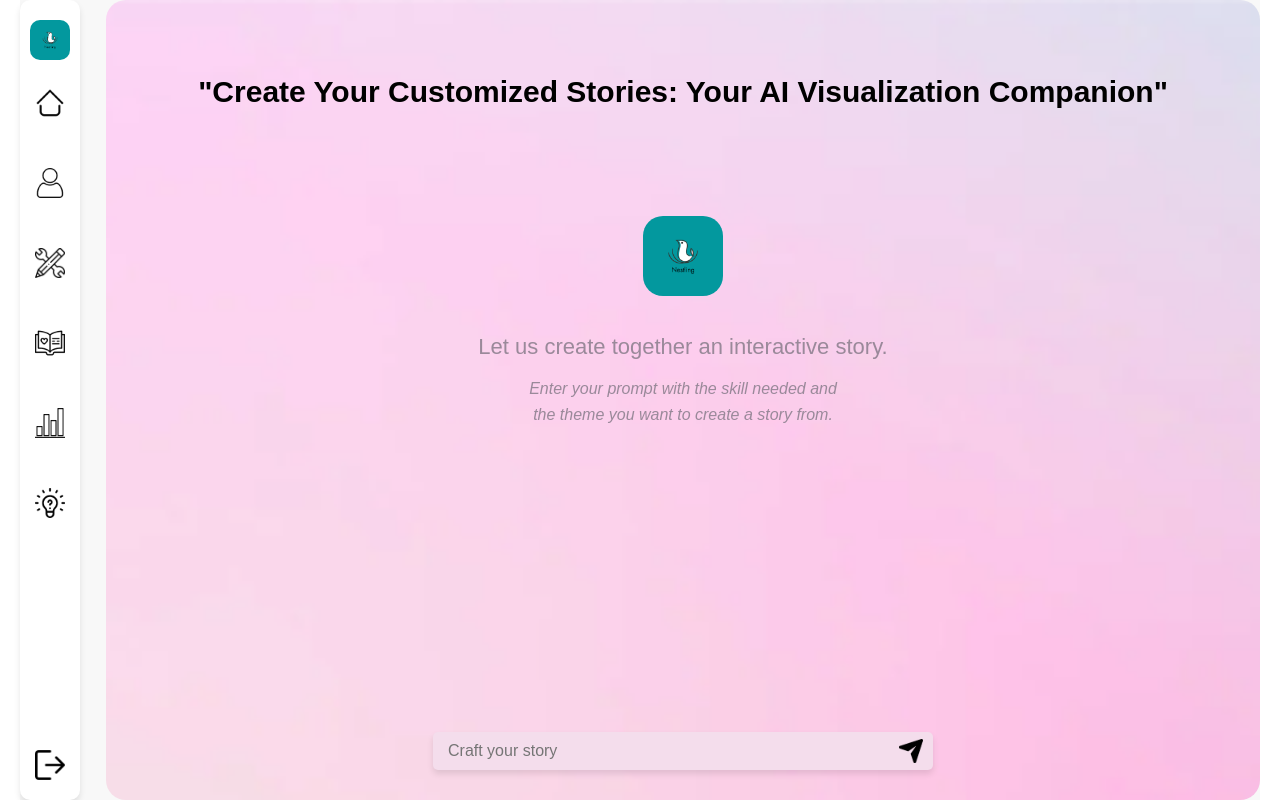
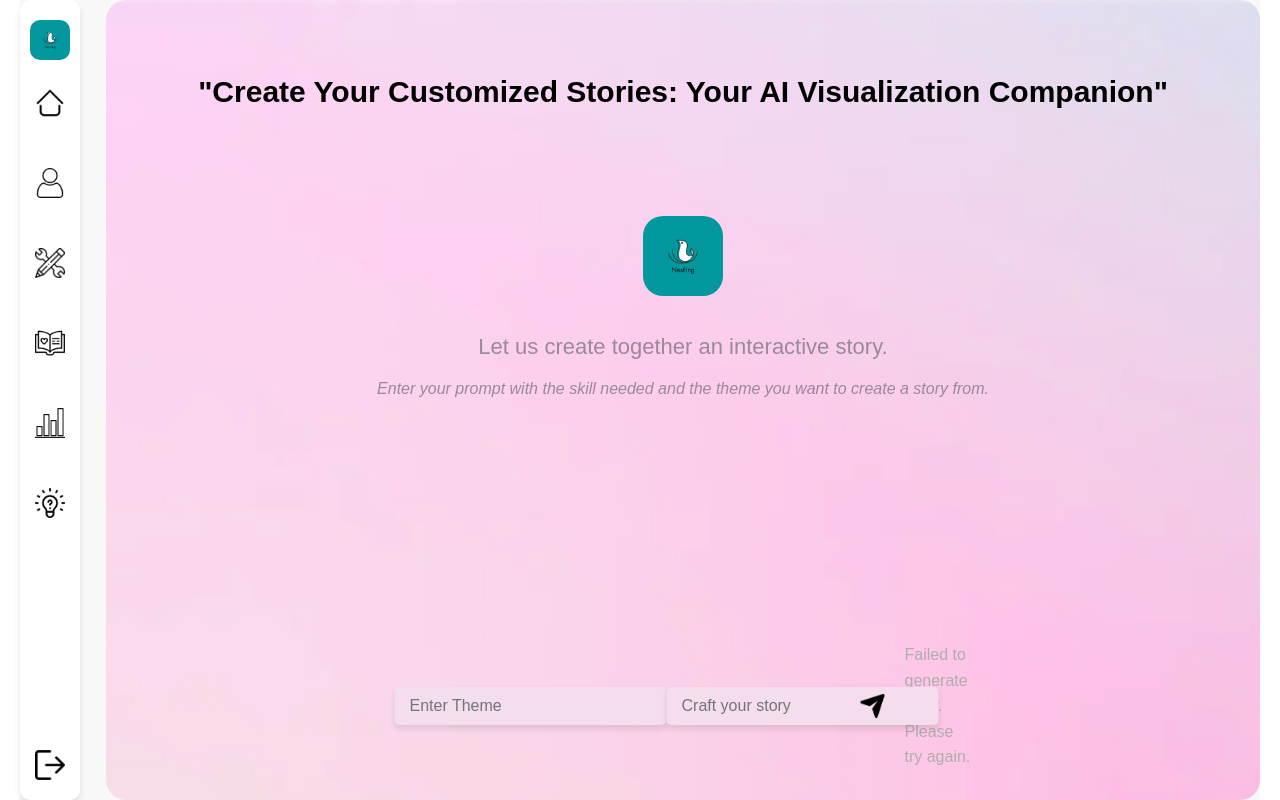
Before and after one commit to Yasmina-Maddah/nestling-frontend, a React (Create React App) app: page /AIPage in a window 1280 px wide. Both pictures are taken after a click on the button 911 px from the left and 751 px from the top of the page. Built offline with nearby package versions, Linux system fonts and the light colour scheme; no server answers.

Commit message:
Edited the AI page

```diff
--- a/src/pages/AIStoryVisualizedPage/AIStoryVisualizedPage.jsx
+++ b/src/pages/AIStoryVisualizedPage/AIStoryVisualizedPage.jsx
@@ -1,38 +1,66 @@
-import React from 'react';
-import Sidebar from '../../components/Sidebar/Sidebar';
-import './AIStoryVisualizedPage.css';
-import Logo from '../../assets/logo/1.png';
-import SubmitIcon from '../../assets/icons/Submit.png';
+import React, { useState } from "react";
+import Sidebar from "../../components/Sidebar/Sidebar";
+import API from "../../api"; // Your API client
+import "./AIStoryVisualizedPage.css";
+import Logo from "../../assets/logo/1.png";
+import SubmitIcon from "../../assets/icons/Submit.png";
 
-const AIStoryVisualizedPage = () => {
+const AIStoryVisualizedPage = ({ childId }) => {
+  const [theme, setTheme] = useState("");
+  const [prompt, setPrompt] = useState("");
+  const [error, setError] = useState("");
+
+  const handleGenerateStory = async () => {
+    try {
+      const response = await API.post(`/child/${childId}/ai-visualization`, {
+        skill_id: 1, // Example skill ID (You can dynamically fetch based on context)
+        theme,
+        prompt,
+      });
+      console.log("Generated Visualization:", response.data);
+      alert("Story generated successfully!");
+    } catch (err) {
+      console.error("Failed to generate story:", err);
+      setError("Failed to generate story. Please try again.");
+    }
+  };
+
   return (
     <div className="ai-story-page">
       <Sidebar />
-
       <main className="main-content">
         <div className="background-section">
           <h1 className="title">"Create Your Customized Stories: Your AI Visualization Companion"</h1>
           <div className="center-content">
             <img src={Logo} alt="Logo" className="center-logo" />
-            <p className="subtitle1">
-              Let us create together an interactive story.
-            </p>
+            <p className="subtitle1">Let us create together an interactive story.</p>
             <p className="subtitle2">
-               Enter your prompt with the skill needed and
-            </p>
-            <p className='subtitle2'>
-               the theme you want to create a story from.
+              Enter your prompt with the skill needed and the theme you want to create a story from.
             </p>
           </div>
         </div>
 
         <div className="input-bar">
           <div className="input-container">
-            <input type="text" className="story-input" placeholder="Craft your story" />
-            <button className="icon-button">
-             <img src={SubmitIcon} alt="Submit" className="icon" />
+            <input
+              type="text"
+              value={theme}
+              onChange={(e) => setTheme(e.target.value)}
+              className="story-input"
+              placeholder="Enter Theme"
+            />
+            <input
+              type="text"
+              value={prompt}
+              onChange={(e) => setPrompt(e.target.value)}
+              className="story-input"
+              placeholder="Craft your story"
+            />
+            <button className="icon-button" onClick={handleGenerateStory}>
+              <img src={SubmitIcon} alt="Submit" className="icon" />
             </button>
-         </div>
+          </div>
+          {error && <p className="error-message">{error}</p>}
         </div>
       </main>
     </div>
```
